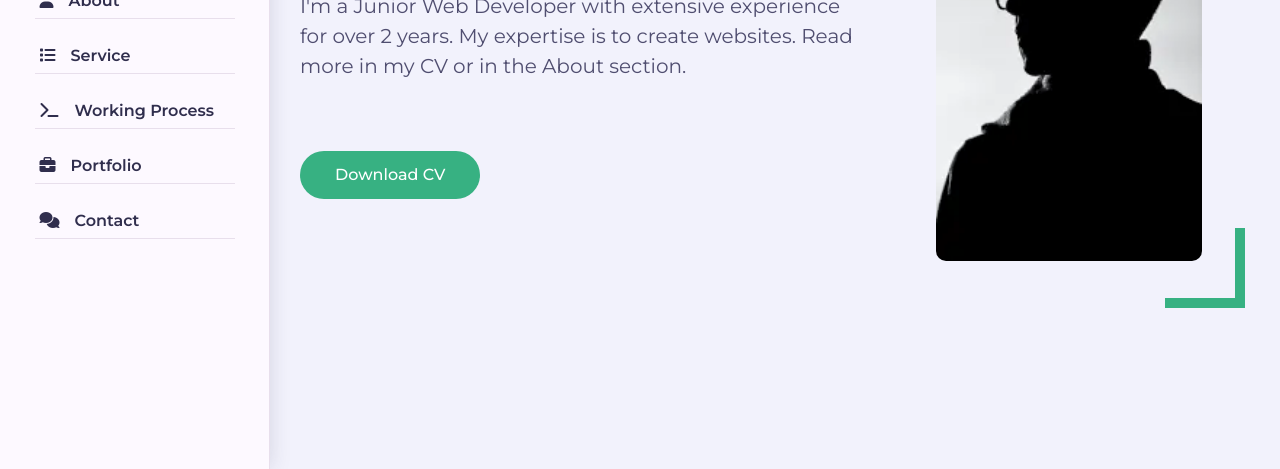
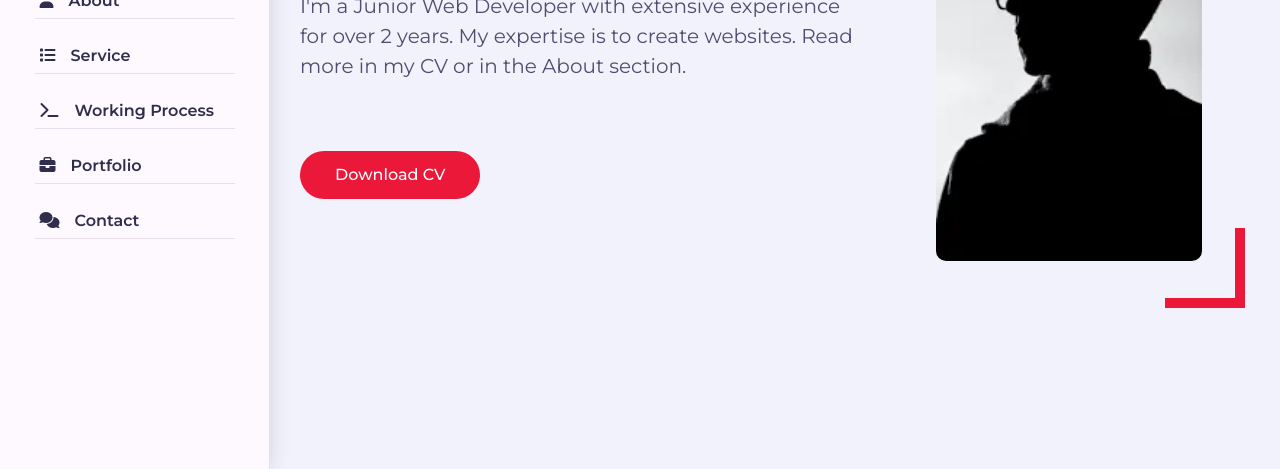
Before and after one commit to Robesz0021/webpageown, a plain HTML site: page index.html in a window 1280 px wide. Shown: the part 331-800 px from the top of the page. Drawn offline with nearby package versions, Linux system fonts and the light colour scheme; a web font is replaced by a local one.

Commit message:
Update index.html

```diff
--- a/index.html
+++ b/index.html
@@ -6,7 +6,7 @@
     <title>Robert's Site</title>
     <link rel="stylesheet" href="https://cdnjs.cloudflare.com/ajax/libs/font-awesome/6.1.1/css/all.min.css">
     <!--Style Switcher--><!--CSS links-->
-    <link rel="stylesheet" href="./css/skins/color-3.css">
+    <link rel="stylesheet" href="./css/skins/color-1.css">
     <link rel="stylesheet" href="./css/skins/color-1.css" class="alternate-style" title="color-1" disabled>
     <link rel="stylesheet" href="./css/skins/color-2.css" class="alternate-style" title="color-2" disabled>
     <link rel="stylesheet" href="./css/skins/color-3.css" class="alternate-style" title="color-3" disabled>
```
